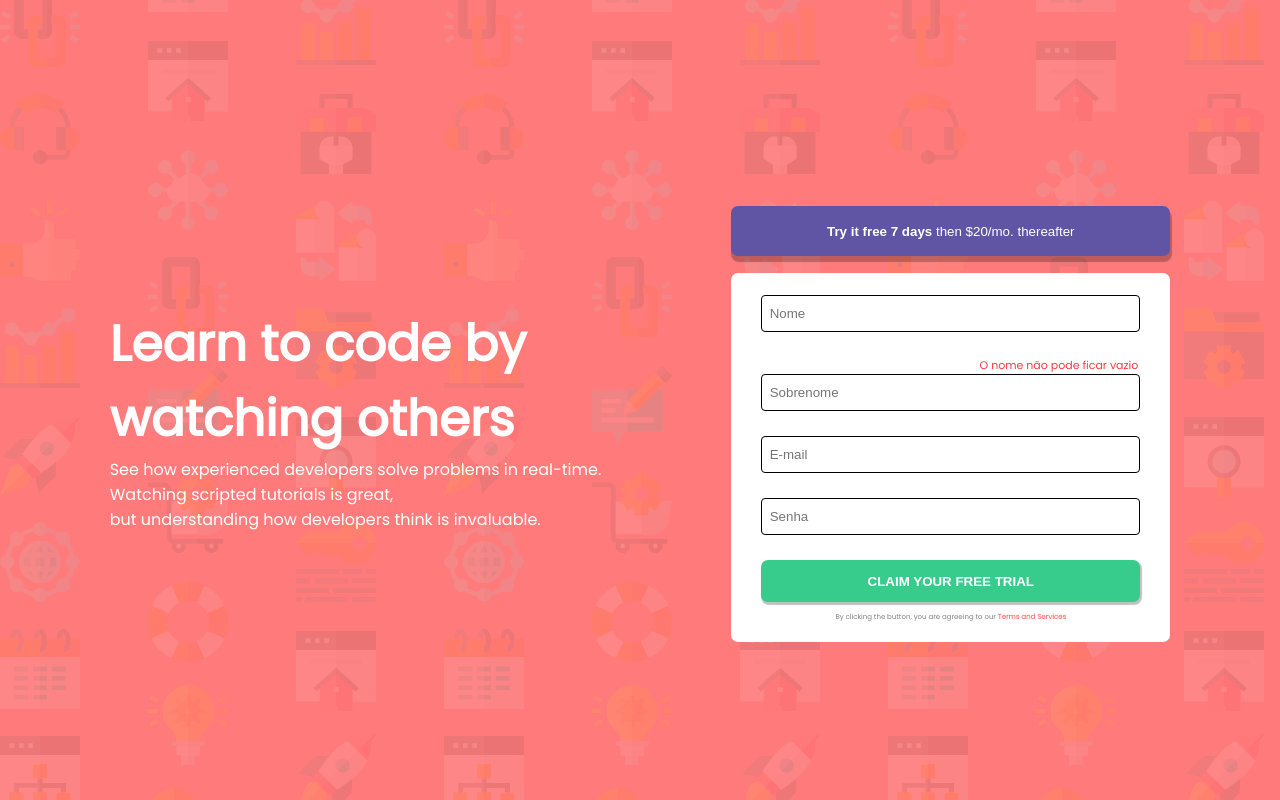
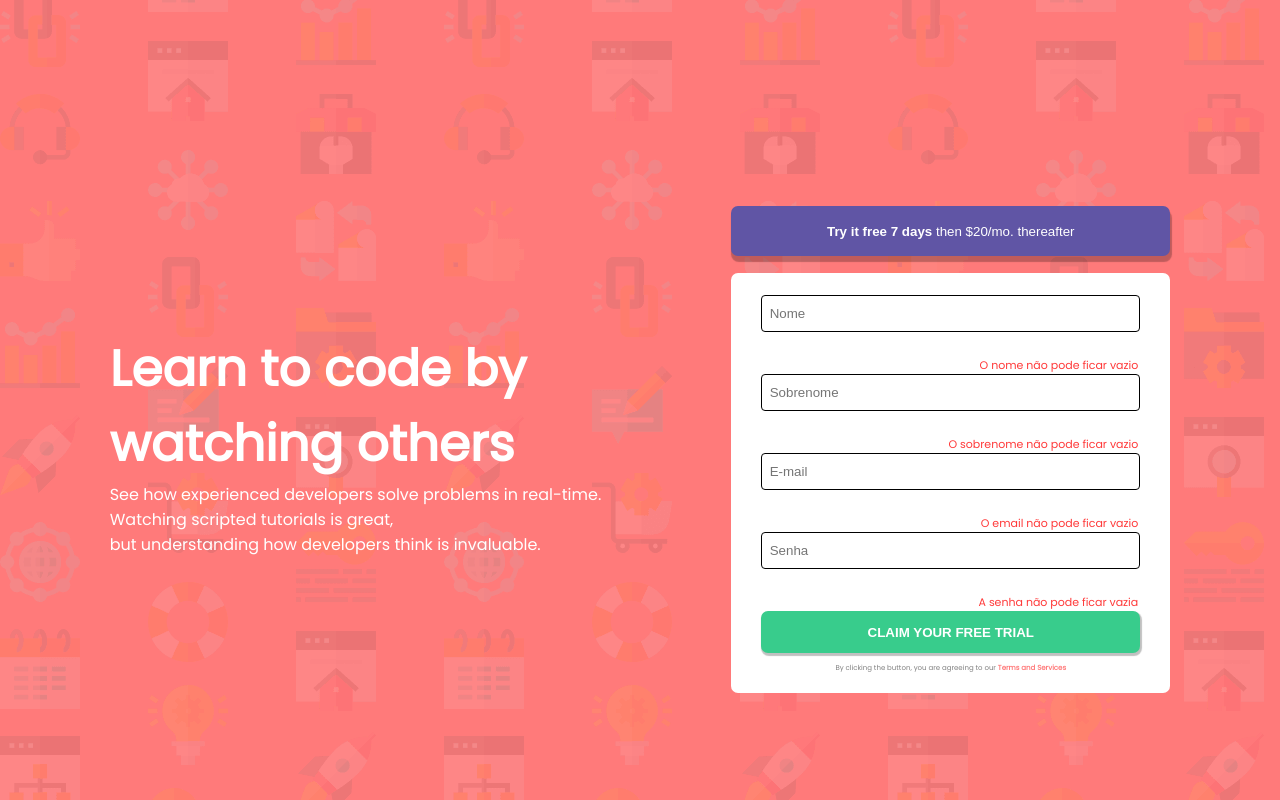
Before and after one commit to edsonsnunes/Intro-component-with, a plain HTML site: page index.html in a window 1280 px wide. Both pictures are taken after a click on the button "Claim your free trial". Drawn offline with Linux system fonts and the light colour scheme.

Commit message:
Alteração javaScript

```diff
--- a/index.html
+++ b/index.html
@@ -38,17 +38,22 @@
         <button> <span style="font-weight: 600;">Try it free 7 days</span>  then $20/mo. thereafter</button>
       </div>
       <form class="usuario" >
-
         <input  style="margin-top: 22px; "  type="text" id="nome" placeholder="  Nome "><br>
         <div id="res">
 
         </div>
         <input type="text" id="sobrenome" placeholder="  Sobrenome"><br>
-        <div id="res">
+        <div id="res_1">
 
         </div>
         <input type="text" id="email" placeholder="  E-mail"><br>
+        <div id="res_2">
+
+        </div>
         <input type="text" id="senha" placeholder="  Senha"><br>
+        <div id="res_3">
+
+        </div>
         <div class="botao-verde">
           <input type="button" onclick="verificar()" value="Claim your free trial">
           <p style="color: gray;">By clicking the button, you are agreeing to our <span style="color: hsl(0, 100%, 74%);"> <strong> Terms and
--- a/script.js
+++ b/script.js
@@ -3,8 +3,12 @@ function verificar(){
         var res = document.getElementById('res')
         if(nome.value.length == 0){
             res.innerHTML = `O nome não pode ficar vazio`
-            nome.classList.remove("normalinput")
-            nome.classList.add("invalidinput")
+
+        } if(sobrenome.value.length == 0){
+            res_1.innerHTML = `O sobrenome não pode ficar vazio`
+        } if(email.value.length == 0){
+            res_2.innerHTML = `O email não pode ficar vazio`
+        } if(senha.value.length == 0){
+            res_3.innerHTML = `A senha não pode ficar vazia`
         }
-
     }
--- a/style.css
+++ b/style.css
@@ -124,6 +124,31 @@ h1{
 
 }
 
+#res_1{
+    text-align: end;
+    font-size: 11px;
+    color: rgba(255, 0, 0, 0.781);
+    padding-right: 32px;
+
+
+}
+
+#res_2{
+    text-align: end;
+    font-size: 11px;
+    color: rgba(255, 0, 0, 0.781);
+    padding-right: 32px;
+
+
+}
+#res_3{
+    text-align: end;
+    font-size: 11px;
+    color: rgba(255, 0, 0, 0.781);
+    padding-right: 32px;
+
+
+}
 .normalinput{
     border: 1px solid rgb(3, 3, 3);
 }
```
